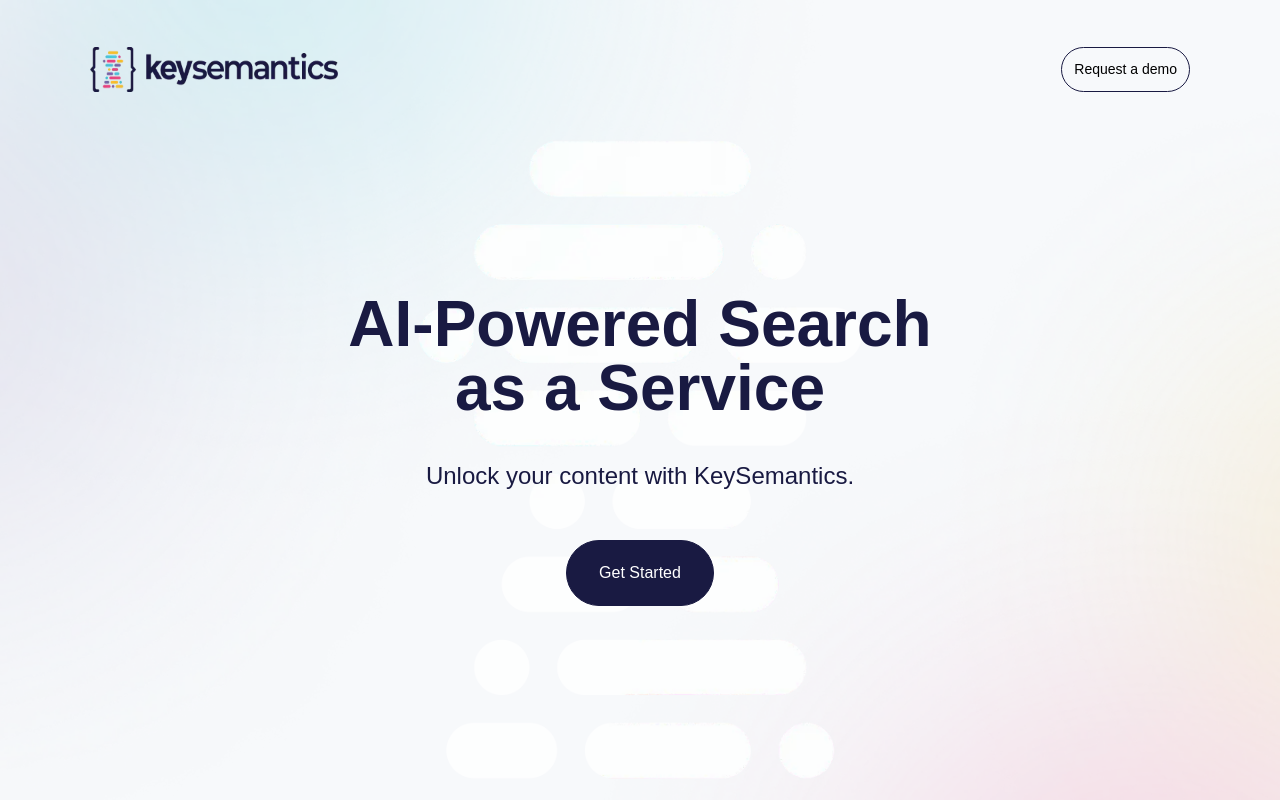
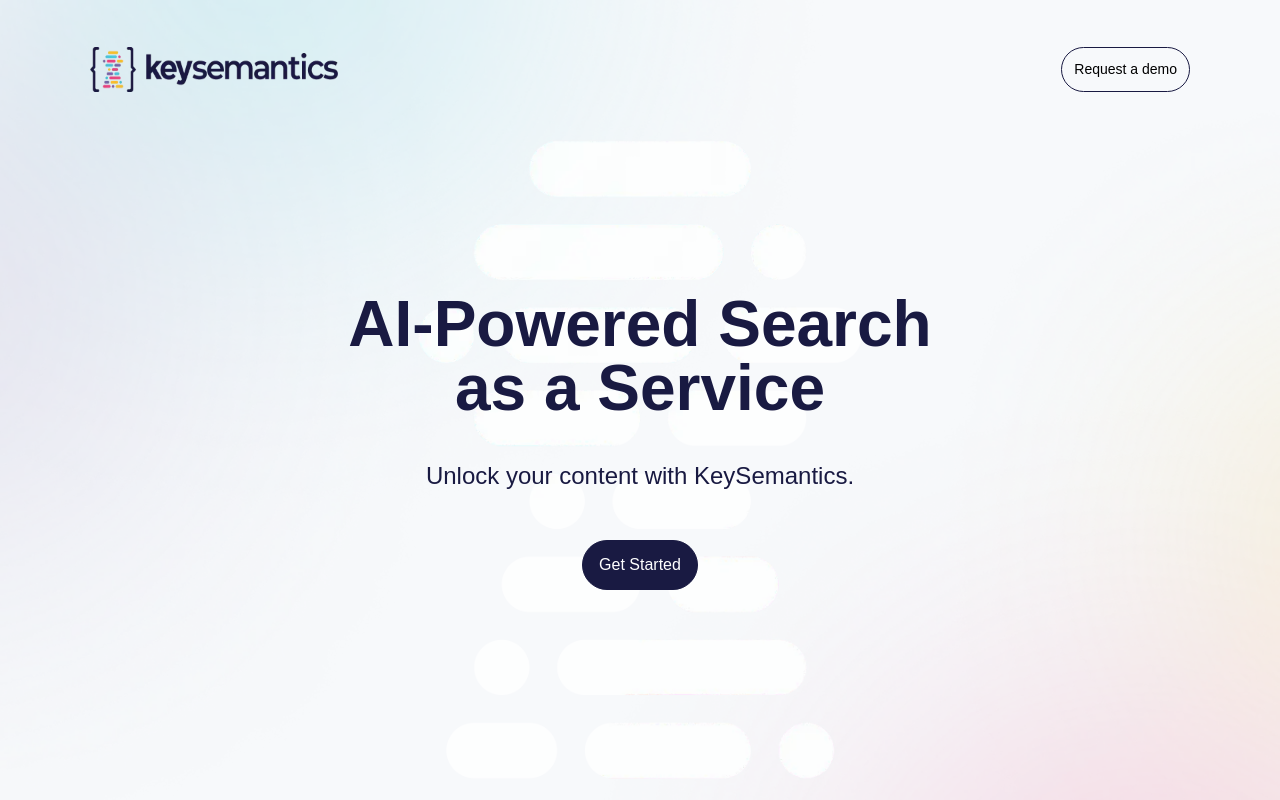
Before and after one commit to BimlaJain/KeySemantics, a React (Create React App) app: page / in a window 1280 px wide. Shown: the top 800 px of the page. Built offline with nearby package versions, Linux system fonts and the light colour scheme.

Commit message:
change padding of button

```diff
--- a/src/common/BackToTop.jsx
+++ b/src/common/BackToTop.jsx
@@ -22,7 +22,7 @@
             {isVisible && (
                 <button
                     onClick={scrollToTop}
-                    className="fixed bottom-5 right-5 bg-voilet text-white py-2 px-3 rounded-full shadow-lg text-5xl"
+                    className="fixed bottom-5 right-5 bg-voilet text-white sm:py-2 sm:px-3 px-2 rounded-full shadow-lg text-5xl"
                 >↑
                 </button>
             )}
--- a/src/components/FormValidation.jsx
+++ b/src/components/FormValidation.jsx
@@ -56,7 +56,7 @@
             <p className="text-custom-xs text-center text-voilet mt-4">
               By submitting my contact information I agree to the KeySemantics Privacy Policy
             </p>
-            <CommonButton classList="hover:!bg-white hover:!text-skyblue !bg-skyblue !text-white !sm:py-4 !sm:px-8 !py-3 !px-5 !mt-6 !mx-auto" NavButton=" Request a demo"/>
+            <CommonButton classList="hover:!bg-white hover:!text-skyblue !bg-skyblue !text-white !sm:py-4 !sm:px-8 !py-3 !px-4 !mt-6 !mx-auto" NavButton=" Request a demo"/>
           </form>
         </div>
       </div>
--- a/src/components/Hero.jsx
+++ b/src/components/Hero.jsx
@@ -9,7 +9,7 @@
                 <Header />
                 <h1 className='font-bold xl:text-custom-sm lg:text-custom-md md:text-5xl text-4xl leading-custom-sm text-royalblue lg:pb-10 md:pb-8 pb-6 text-center xl:pt-[200px] lg:pt-[140px] md:pt-28 pt-16 max-w-[650px] mx-auto'>AI-Powered Search as a Service</h1>
                 <p className='font-medium md:text-2xl text-xl text-royalblue leading-custom-md lg:pb-12 md:pb-8 pb-6 text-center'>Unlock your content with KeySemantics.</p>
-                <CommonButton classList="!px-[32px] !py-5 !bg-royalblue !border !border-royalblue hover:!text-royalblue !text-white hover:!bg-white !text-base !mx-auto " NavButton="Get Started"/>
+                <CommonButton classList="!sm:px-[32px] !sm:py-5 px-4 py-3 !bg-royalblue !border !border-royalblue hover:!text-royalblue !text-white hover:!bg-white !text-base !mx-auto " NavButton="Get Started"/>
             </div>
         </div>
     )
--- a/src/components/KeyAccordion.jsx
+++ b/src/components/KeyAccordion.jsx
@@ -11,7 +11,7 @@
     };
 
     return (
-        <div className="xl:pt-[164px] pt-12 md:pt-16 lg:pt-20 justify-between flex flex-col md:flex-row items-center md:items-start  container relative">
+        <div className="xl:pt-[164px] pt-12 md:pt-16 lg:pt-20 justify-between flex flex-col md:flex-row items-center md:items-start container relative">
             <div className="md:w-1/2 w-full flex justify-center mb-6 md:mb-0 md:sticky top-4">
                 <img
                     src="./assets/images/webp/girl.webp"
```
